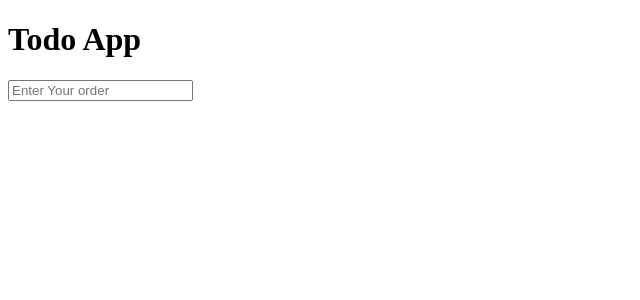
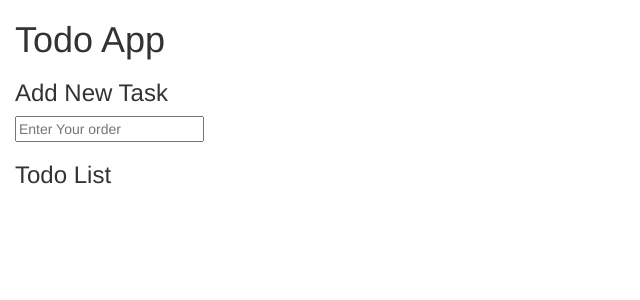
Before and after one commit to 1am1mran/todo-do-reactjs, a React app: page / in a window 1280 px wide. Shown: the top 300 px of the page, without its empty margins (0-640 px from the left). Built offline with nearby package versions, Linux system fonts and the light colour scheme.

Commit message:
todo app is complete

```diff
--- a/AddNewTask.jsx
+++ b/AddNewTask.jsx
@@ -1,7 +1,7 @@
 import React from "react";
 
 
-// This is the input of our todo app
+//this is our Task adding section or our input section
 class AddNewTask extends React.Component {
 
   constructor() {
@@ -19,9 +19,12 @@ class AddNewTask extends React.Component {
 
   render() {
     return (
-      <form onSubmit={this.justSubmitted} >
-        <input type="text" placeholder="Enter Your order" />
-      </form>
+      <div>
+        <h3>Add New Task</h3>
+        <form onSubmit={this.justSubmitted} >
+          <input type="text" placeholder="Enter Your order" />
+        </form>
+      </div>
     );
   }
 }
--- a/App.jsx
+++ b/App.jsx
@@ -13,30 +13,34 @@ class App extends React.Component {
     this.removeTask = this.removeTask.bind(this);
   }
 
-  updateList(text) {
+  updateList(text) {  //for adding the values to input element
     var updatedTasks = this.state.tasks;
     updatedTasks.push(text);
     this.setState({ tasks: updatedTasks });
     this.updateLocalStorage(updatedTasks);
   }
 
-  removeTask(text) {
+  removeTask(text) {  //for removing the values from input element
     var updatedTasks = this.state.tasks;
     updatedTasks.splice(updatedTasks.indexOf(text), 1);
     this.setState({ tasks: updatedTasks });
     this.updateLocalStorage(updatedTasks);
   }
 
-  updateLocalStorage(updatedTasks) {
+  updateLocalStorage(updatedTasks) {  // storing the element value locally
     localStorage.setItem('storedTasksKey', JSON.stringify(updatedTasks))
   }
 
   render() {
     return (
-      <div>
-        <h1>Todo App</h1>
-        <AddNewTask updateList={this.updateList} />
-        <AppList tasks={this.state.tasks} remove={this.removeTask} />
+      <div className="container-fluid">
+        <div className="row">
+          <div className="col-xs-8 col-offset-2 col-sm-8 col-offset-2 col-xlg-6 col-offset-3">
+            <h1>Todo App</h1>
+            <AddNewTask updateList={this.updateList} />
+            <AppList tasks={this.state.tasks} remove={this.removeTask} />
+          </div>
+        </div>
       </div>
     );
   }
--- a/AppList.jsx
+++ b/AppList.jsx
@@ -1,28 +1,33 @@
 import React from "react";
 
+//this is the to do list section or our Output section
 class AppList extends React.Component {
   constructor() {
     super();
     this.remove = this.remove.bind(this);
   }
 
-  remove(elem) {
-    var value = elem.target.parentNode.querySelector('span').innerText;
+  remove(output) {  // remove function for removing a todo item
+    var value = output.target.parentNode.querySelector('span').innerText;  // our tatgetted element here is span which is at items below
     this.props.remove(value);
   }
 
   render() {
-    var items = this.props.tasks.map((elem, i) => {
-      return <li key={i}>
-        <span>{elem}</span>
-        <button onClick={this.remove}>X</button>
+    var items = this.props.tasks.map((output, i) => {
+      return <li className="list-group-item" key={i}>
+        <span>{output}</span>
+        <button onClick={this.remove} class="glyphicon glyphicon-remove"></button>
+        {/* onclicking this button we deletes a list item form our output list */}
       </li>
     });
 
     return (
-      <ul>
-        {items}
-      </ul>
+      <div>
+        <h3>Todo List</h3>
+        <ul className="list-group">
+          {items}
+        </ul>
+      </div>
     );
   }
 }
--- a/index.html
+++ b/index.html
@@ -5,7 +5,10 @@
   <meta charset="UTF-8">
   <meta name="viewport" content="width=device-width, initial-scale=1.0">
   <meta http-equiv="X-UA-Compatible" content="ie=edge">
-  <title>Todo React Appt</title>
+  <!-- Latest compiled and minified CSS -->
+  <link rel="stylesheet" href="https://maxcdn.bootstrapcdn.com/bootstrap/3.3.7/css/bootstrap.min.css" integrity="sha384-BVYiiSIFeK1dGmJRAkycuHAHRg32OmUcww7on3RYdg4Va+PmSTsz/K68vbdEjh4u"
+    crossorigin="anonymous">
+  <title>Todo React App</title>
 </head>
 
 <body>
```
